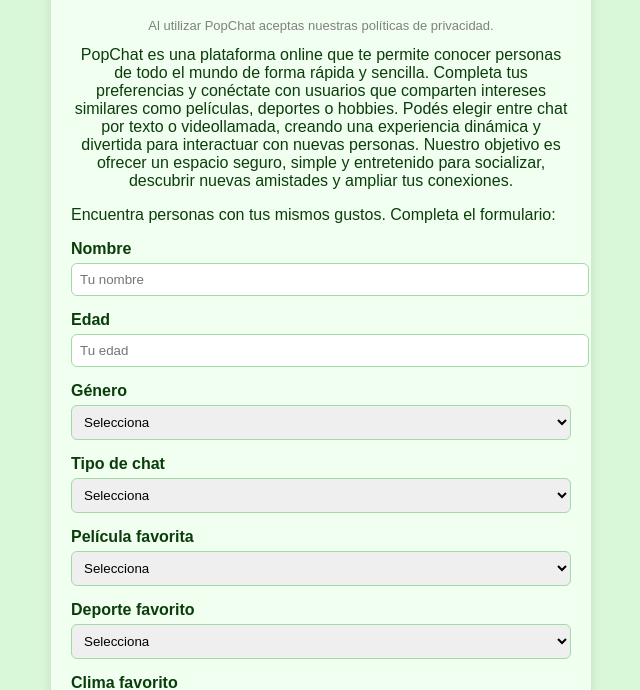
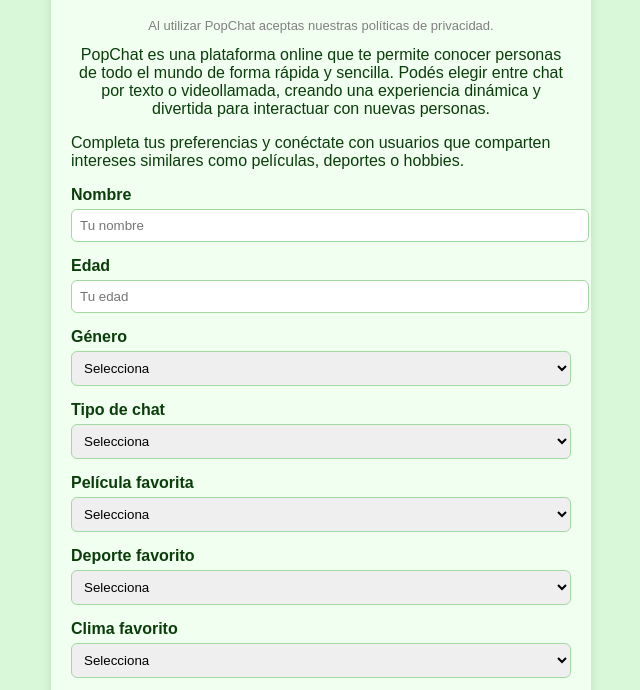
Before and after one commit to SqnJordan/popchat, a website: page public/index.html in a window 1280 px wide. Shown: the part 100-790 px from the top of the page, without its empty margins (319-959 px from the left). Drawn offline with Linux system fonts and the light colour scheme.

Commit message:
Update index.html

```diff
--- a/public/index.html
+++ b/public/index.html
@@ -18,14 +18,11 @@
 
 <p style="max-width:600px; margin:auto; text-align:center;">
 PopChat es una plataforma online que te permite conocer personas de todo el mundo de forma rápida y sencilla.
-Completa tus preferencias y conéctate con usuarios que comparten intereses similares como películas, deportes o hobbies.
-
 Podés elegir entre chat por texto o videollamada, creando una experiencia dinámica y divertida para interactuar con nuevas personas.
 
-Nuestro objetivo es ofrecer un espacio seguro, simple y entretenido para socializar, descubrir nuevas amistades y ampliar tus conexiones.
 </p>
 
-  <p>Encuentra personas con tus mismos gustos. Completa el formulario:</p>
+  <p>Completa tus preferencias y conéctate con usuarios que comparten intereses similares como películas, deportes o hobbies.</p>
 
 
   <form id="userForm">
```
